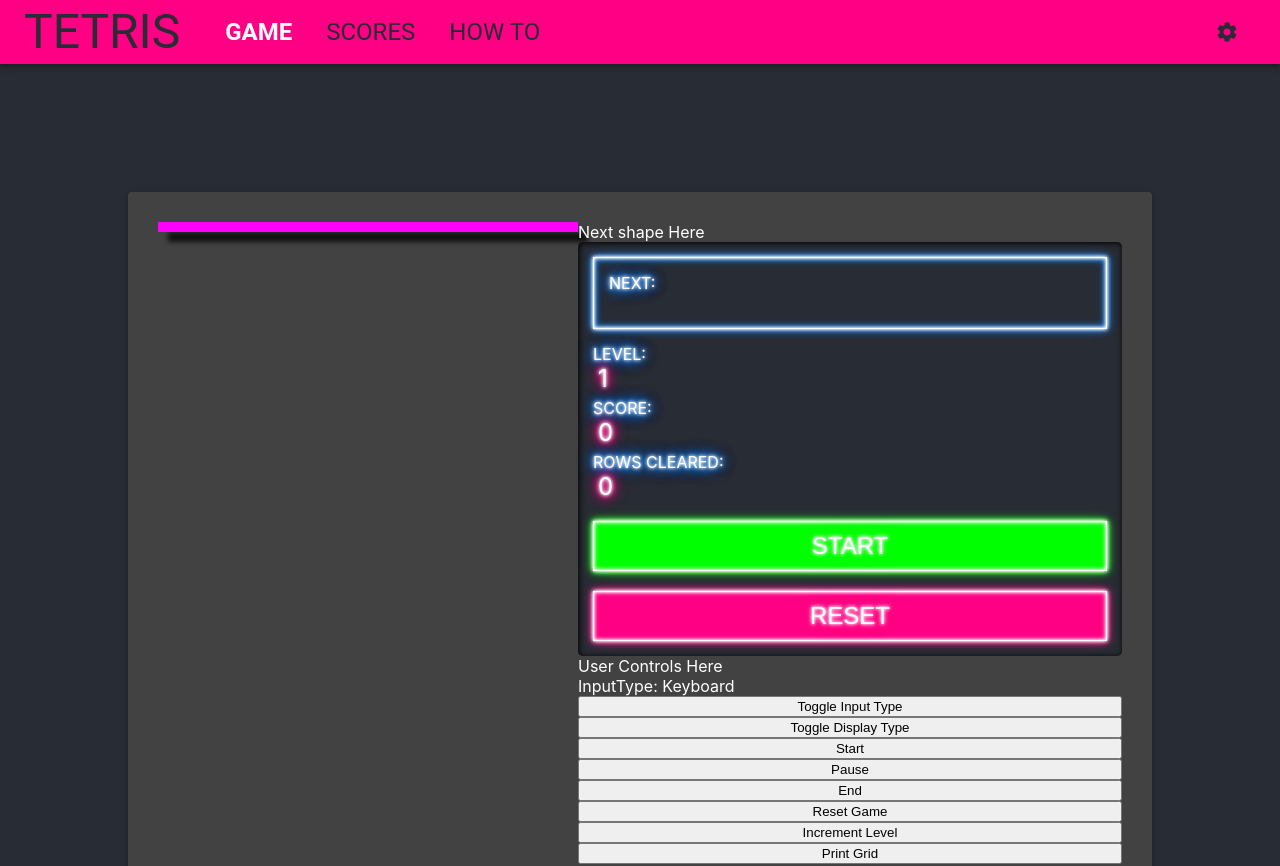
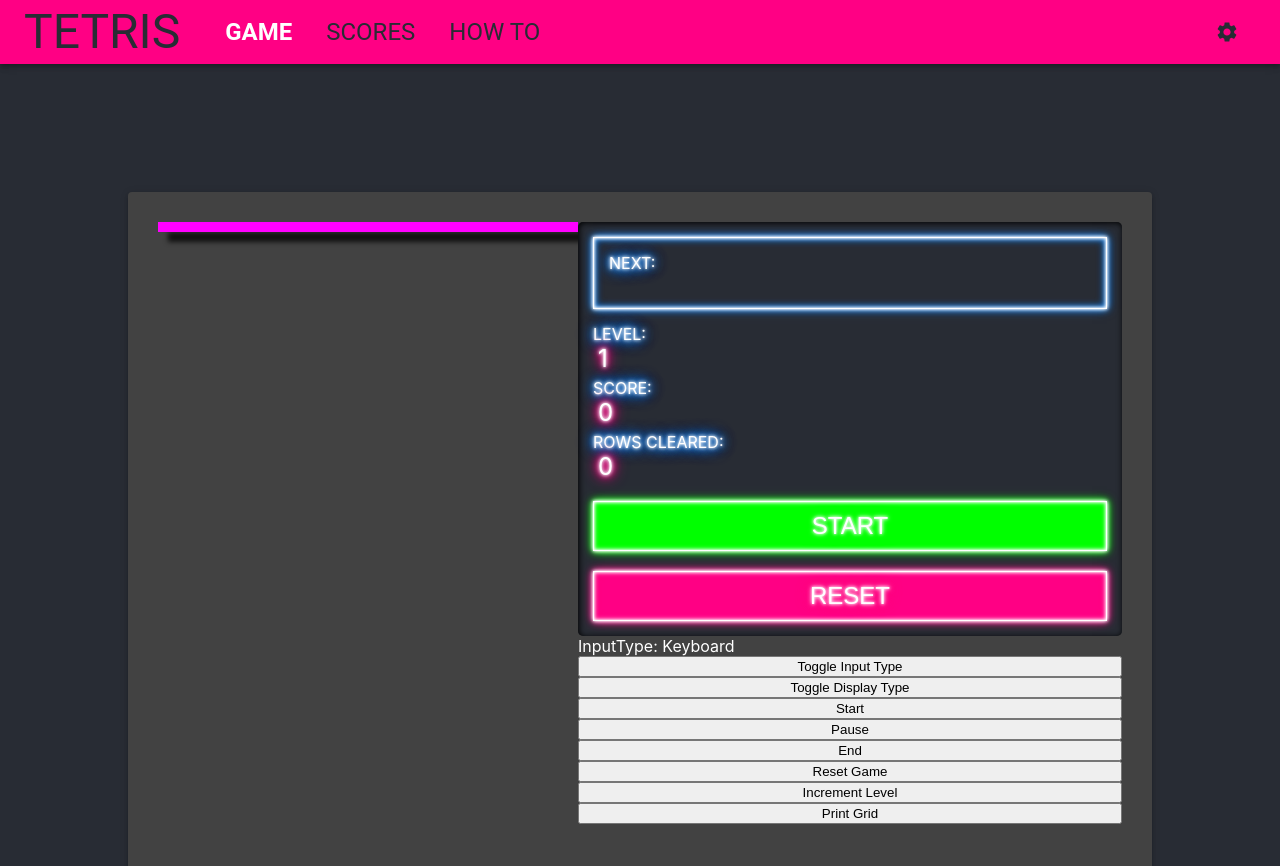
Before and after one commit to heakerson/react-tetris, a React (Create React App) app: page / in a window 1280 px wide. Shown: the top 866 px of the page. Built offline with nearby package versions, Linux system fonts and the light colour scheme.

Commit message:
minor cleanup

```diff
--- a/src/components/game-container.tsx
+++ b/src/components/game-container.tsx
@@ -24,13 +24,7 @@
       <Grid game={game} />
       <div className="flex-column flex-fill">
         <div>
-          Next shape Here
-        </div>
-        <div>
           <DisplayPanel game={game} />
-        </div>
-        <div>
-          User Controls Here
         </div>
         <div>InputType: {stateData.inputType}</div>
 
```
